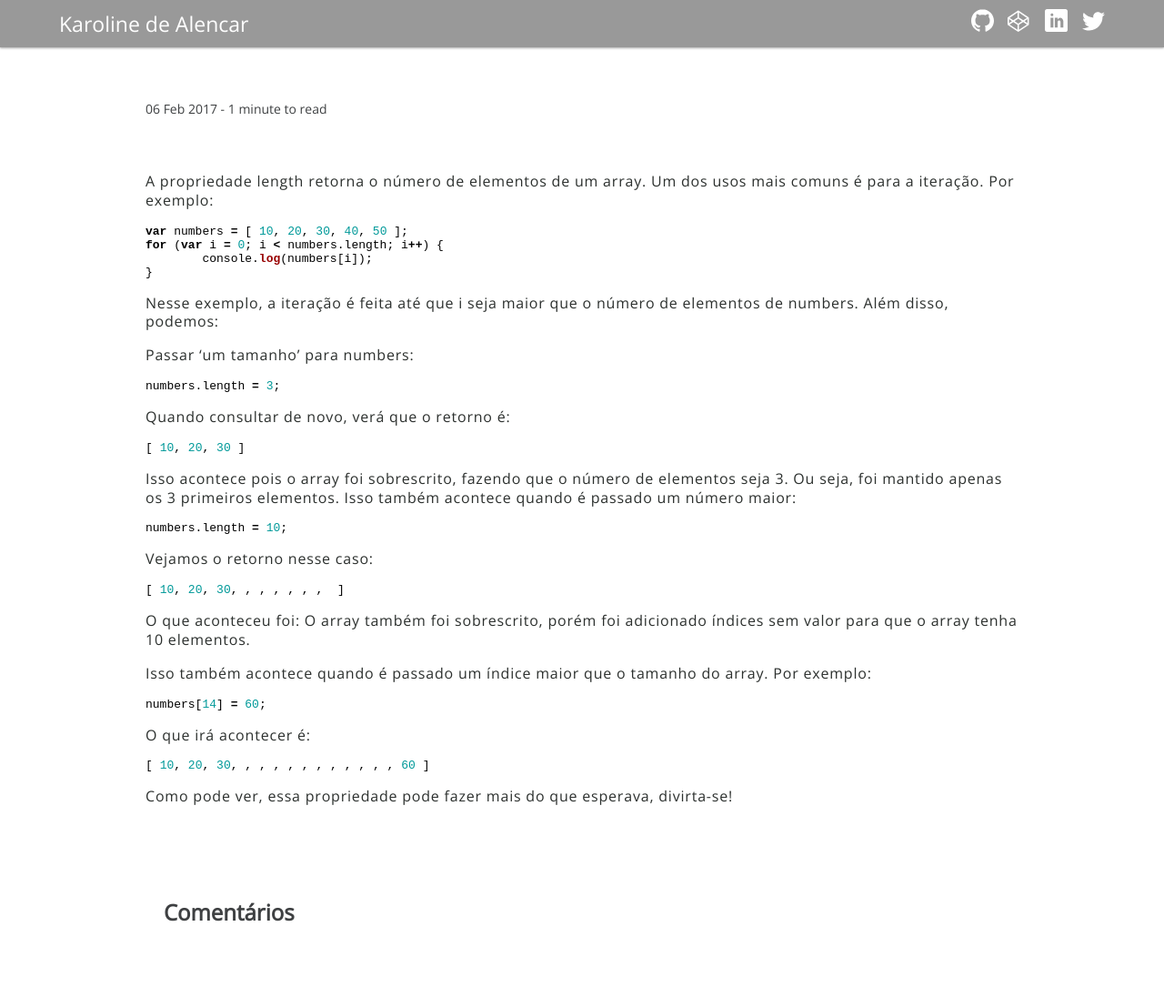
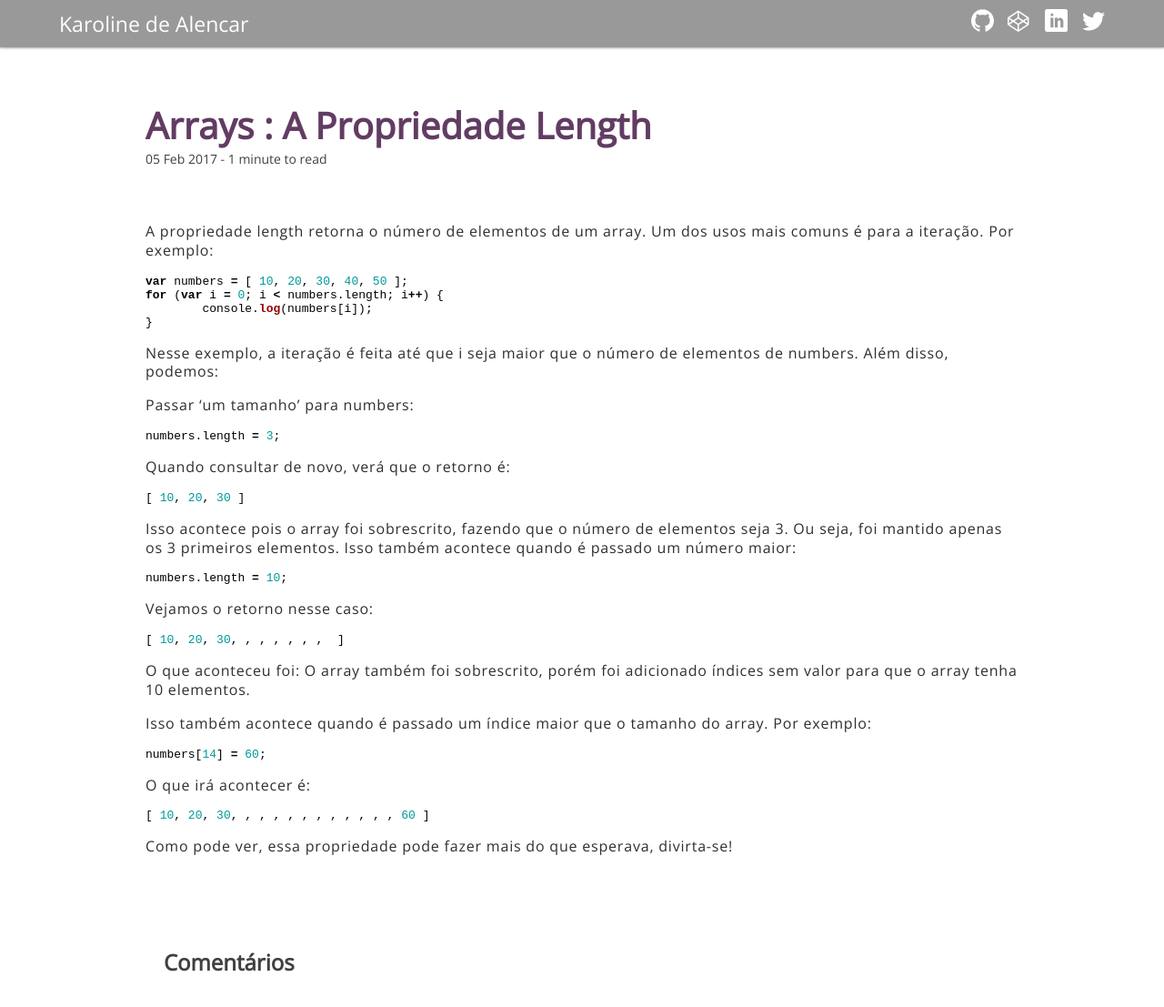
Before and after one commit to karolinedealencar/karolinedealencar.com.br, a Jekyll site: the page built from _posts/2017-02-05-arrays-:-a-propriedade-length.md, in a window 1280 px wide and 1108 px high. Shown: the whole window at 91% size. Built offline with Jekyll 4.4.1, drawn with Linux system fonts in a browser that asks for light colours; our own code applies the rules of GitHub Pages for plain Markdown files; comment, search, counter and statistics services are not loaded; some of the changed lines change nothing that is shown.

Commit message:
Update 2017-02-05-arrays-:-a-propriedade-length.md

```diff
--- a/_posts/2017-02-05-arrays-:-a-propriedade-length.md
+++ b/_posts/2017-02-05-arrays-:-a-propriedade-length.md
@@ -1,6 +1,6 @@
 ---
 layout: post
-title: [Arrays]: A propriedade Length
+title:
 ---
 
 A propriedade length retorna o número de elementos de um array.
```
